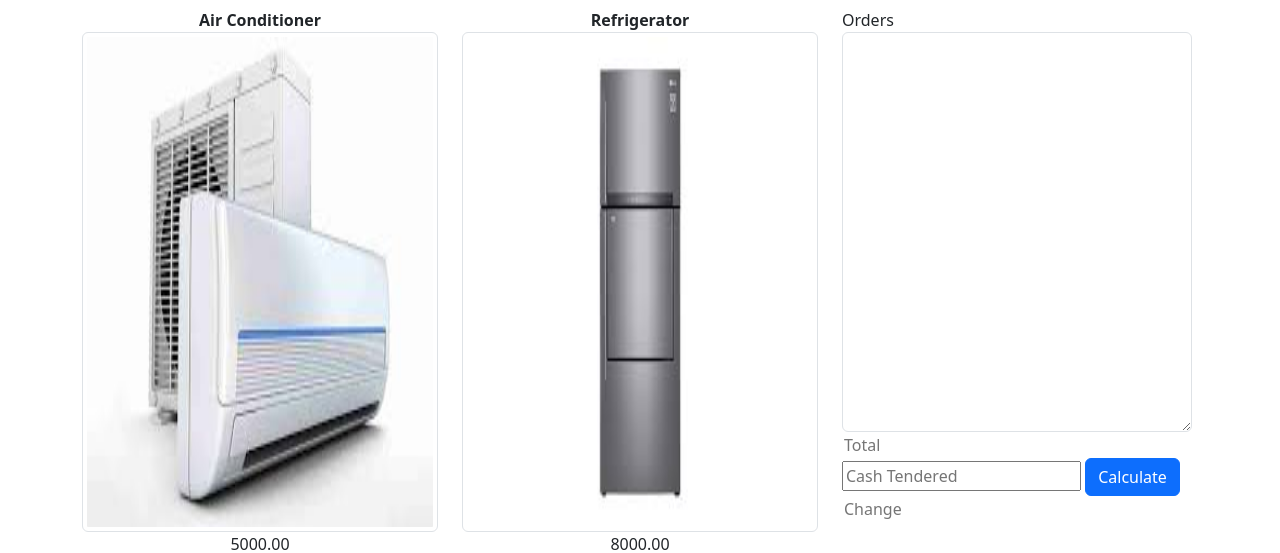
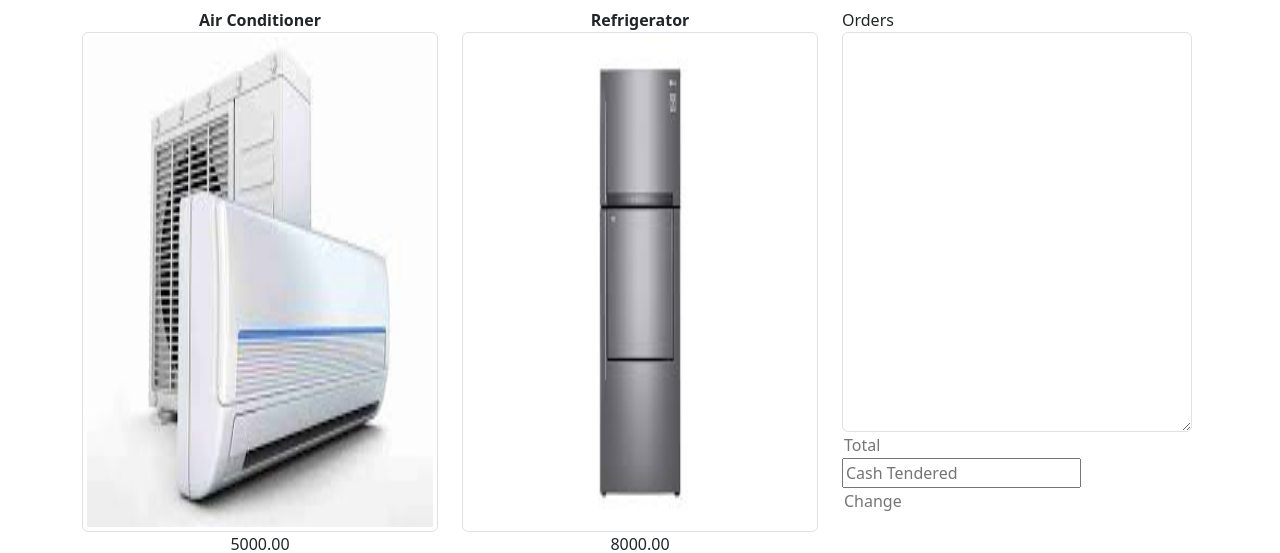
Before and after one commit to Jomal06/jomal06.store.github.io, a plain HTML site: page index.html in a window 1280 px wide. Shown: the part 144-697 px from the top of the page. Drawn offline with nearby package versions, Linux system fonts and the light colour scheme.

Commit message:
Update index.html

```diff
--- a/index.html
+++ b/index.html
@@ -38,8 +38,7 @@
                     <label for="carts"> Orders </label><br>
                     <textarea class="form-control" id="carts" rows="20" cols="200" readonly style="width:350px; height:400px; font-size: 12px;"></textarea>
                     <input type="text" class="form control border-0" id="total" placeholder="Total"/><br>
-                    <input type="number" class="form control" id="cash" placeholder="Cash Tendered"/>
-                    <button type="button" class="btn btn-primary" id="calculate">Calculate</button><br>
+                    <input type="number" class="form control" id="cash" placeholder="Cash Tendered"/><br>
                     <input type="text" class="form control border-0" id="change" placeholder="Change"/>
                 </div>
             </div>
```
